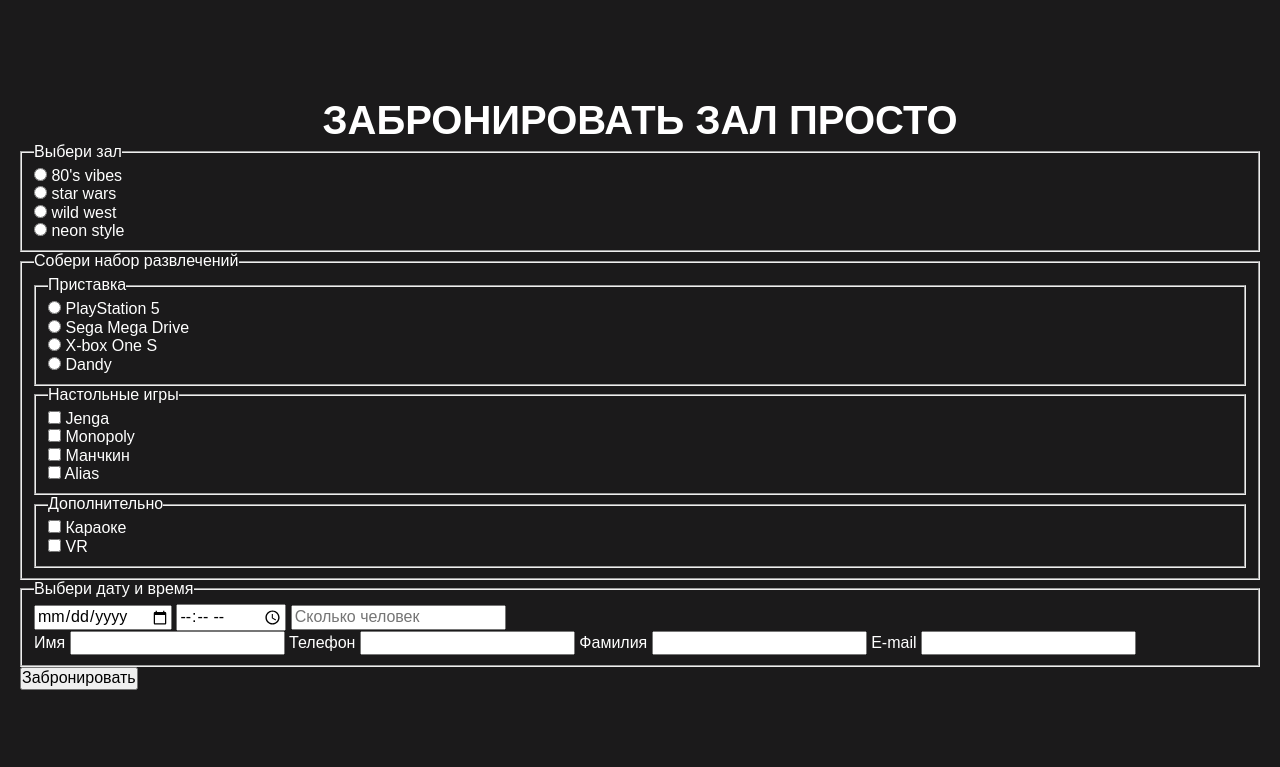
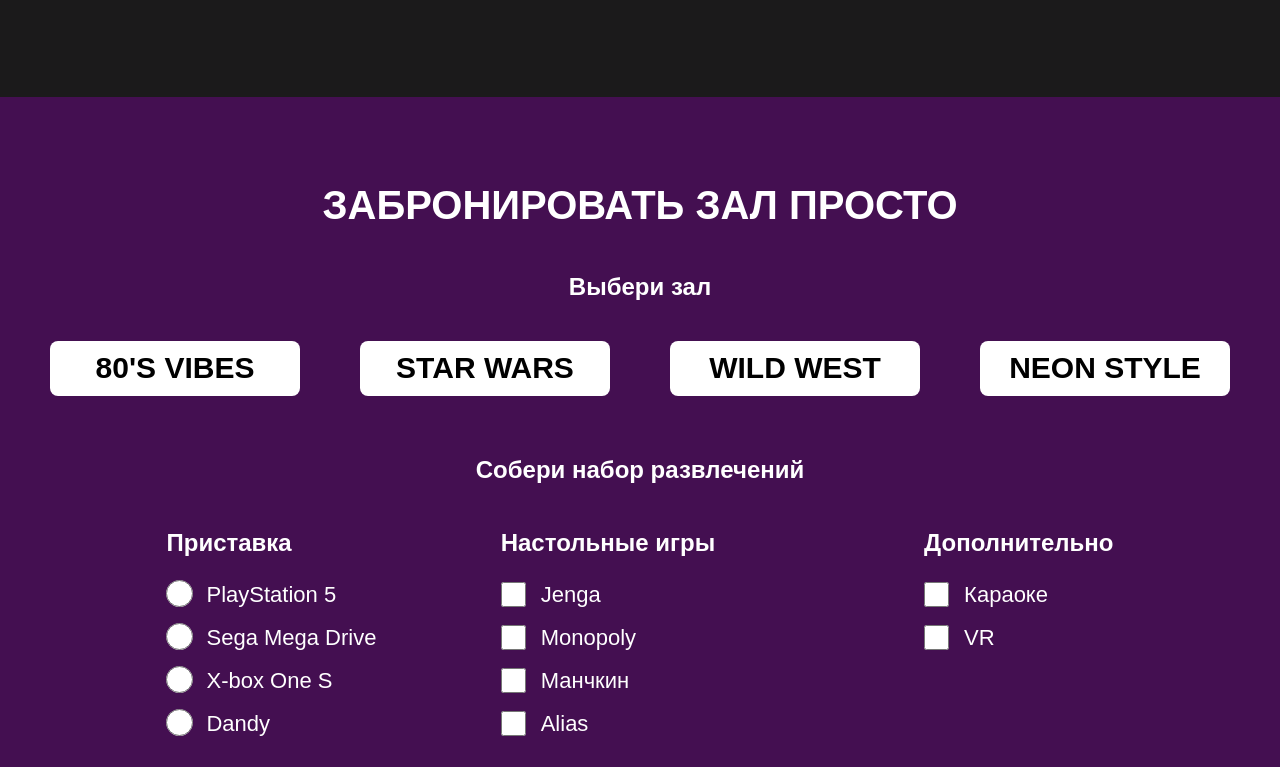
Before and after one commit to Vlad-Losev/project-GO, a plain HTML site: page project-GO/index.html in a window 1280 px wide. Shown: the part 1508-2275 px from the top of the page. Drawn offline with Linux system fonts and the light colour scheme.

Commit message:
Update reserved.css

```diff
--- a/project-GO/style/reserved/reserved.css
+++ b/project-GO/style/reserved/reserved.css
@@ -1,8 +1,195 @@
-.reserved {
-  margin: 0 20px;
-  margin-bottom: 100px;
+.reserver-container__color {
+  background: #440F51;
 }
 
-.reserved-title {
+.reserved-container__indent {
+  max-width: 1180px;
+  margin: 0 auto;
+}
+
+.reserved {
   margin-bottom: 100px;
+  padding-top: 85px;
 }
+
+.reserved__title {
+  margin-bottom: 100px;
+  margin-bottom: 45px;
+}
+
+.reserved__title-legend {
+  font-weight: 700;
+  font-size: 24px;
+  line-height: 28px;
+  text-align: center;
+  margin-bottom: 40px;
+}
+
+fieldset {
+  border: 0;
+  padding: 0;
+}
+
+.radio-hall {
+  display: none;
+}
+
+.reserved__label {
+  display: flex;
+  justify-content: center;
+  align-items: center;
+  width: 250px;
+  height: 55px;
+  font-weight: 700;
+  font-size: 30px;
+  line-height: 40px;
+  text-transform: uppercase;
+  color: #000;
+	cursor: pointer;
+  user-select: none;
+  background-color: #fff;
+  border-radius: 8px;
+}
+
+.reserved__label:hover {
+  color: #666;
+}
+
+.wrapper__radio-label {
+  display: inline-block;
+}
+
+.wrapper__radio-label input[type=radio]:checked + label {
+  background: tomato;
+}
+
+.reserved-hall {
+  display: flex;
+  gap: 60px;
+  padding: 0;
+  margin-bottom: 60px;
+}
+
+.gaiety-wrapper {
+  display: flex;
+  justify-content: space-around;
+}
+
+.gaiety__legend {
+  font-weight: 700;
+  font-size: 24px;
+  line-height: 28px;
+  margin-bottom: 15px;
+}
+
+.gaiety-list {
+  font-weight: 400;
+  font-size: 22px;
+  line-height: 43px;
+}
+
+.gaiety__radio-size {
+  width: 27px;
+  height: 27px;
+  padding-top: 5px;
+
+}
+
+.gaiety__checkbox-size {
+  width: 25px;
+  height: 25px;
+
+}
+
+.gaiety__align-label {
+  position: absolute;
+  left: 40px;
+  bottom: 5px;
+}
+
+.gaiety-item {
+  position: relative;
+}
+
+
+
+.order_input-name, .order_label-name {
+  display: block;
+}
+
+.order_input-size {
+  width: 280px;
+  height: 52px;
+}
+
+.order_input-size2 {
+  width: 134px;
+  height: 52px;
+}
+
+.order_input-size3 {
+  width: 300px;
+  height: 52px;
+}
+
+.order_label-name {
+  font-weight: 700;
+  font-size: 14px;
+  line-height: 16px;
+}
+
+.order_input::-webkit-calendar-picker-indicator {
+  color: transparent;
+  opacity: 1;
+  background: url(./img/order-arrow.svg) no-repeat center;
+  background-size: contain;
+  width: 18px;
+  height: 15px;
+  margin-top: 19px;
+  margin-right: 17px;
+  margin-bottom: 18px;
+}
+
+.order_input-number {
+  font-weight: 400;
+  font-size: 18px;
+  line-height: 28px;
+  padding-left: 20px;
+}
+
+.order_input-number::-webkit-input-placeholder {
+  color: #211E1E;
+}
+
+.order__wrapper-date {
+  display: flex;
+  align-items: flex-end;
+  padding-left: 90px;
+  margin-bottom: 30px;
+}
+
+.order__wrapper-block1 {
+  display: flex;
+  flex-wrap: wrap;
+  gap: 35px 30px;
+  margin-right: 5px;
+}
+
+.order__wrapper-block2 {
+  display: flex;
+  flex-wrap: wrap;
+  gap: 20px 50px;
+}
+
+.order-button {
+  width: 300px;
+  height: 60px;
+  font-weight: 700;
+  font-size: 22px;
+  line-height: 28px;
+  text-transform: uppercase;
+  color: #6C0287;
+  border-radius: 10px;
+  margin-left: 780px;
+  margin-bottom: 80px;
+}
```
